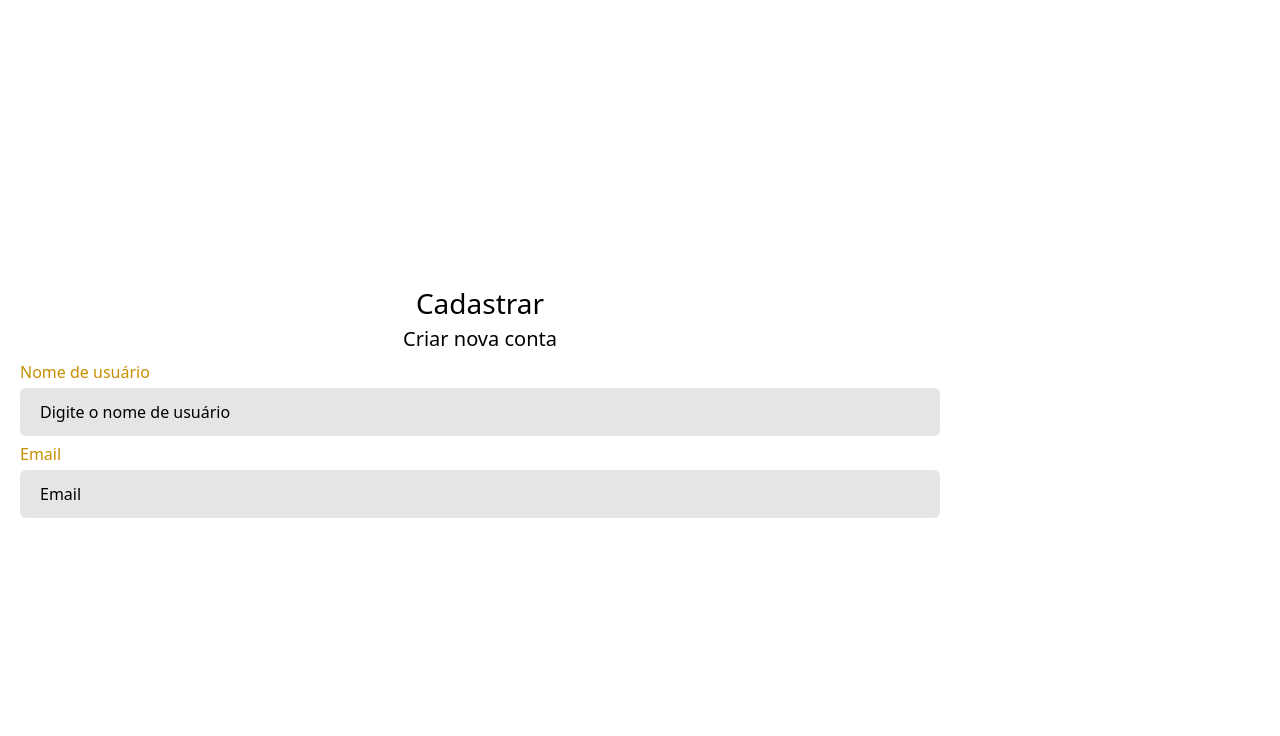
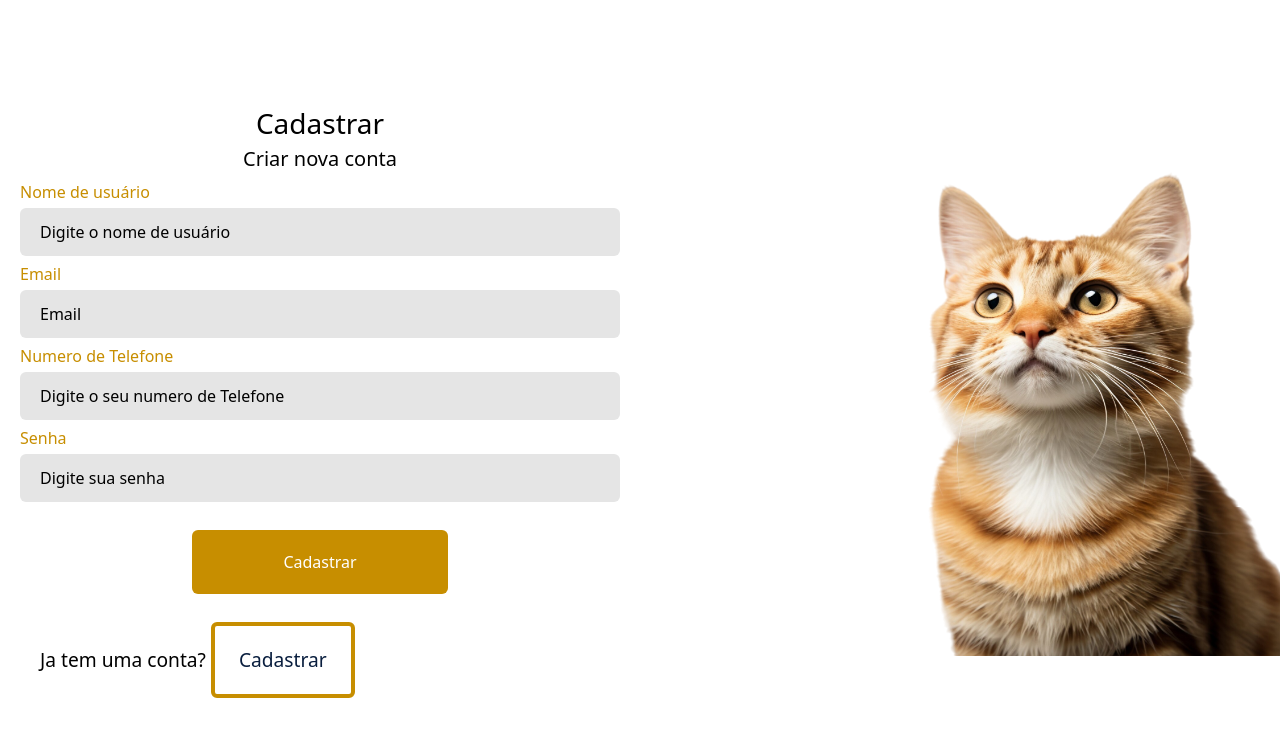
Before and after one commit to Amanda-Jr/AdocaoDeAnimais, a React (Vite) app in the folder web/: page /cadastro in a window 1280 px wide. Shown: the top 736 px of the page. Built offline with nearby package versions, Linux system fonts and the light colour scheme.

Commit message:
add tela cadastro

```diff
--- a/web/src/components/InputForm.tsx
+++ b/web/src/components/InputForm.tsx
@@ -2,6 +2,10 @@ import type { HTMLProps } from "react";
 import { twMerge } from "tailwind-merge";
 
 type InputFormProps = HTMLProps<HTMLInputElement>
+
+type ButtonProps = React.ButtonHTMLAttributes<HTMLButtonElement> & {
+  label: string;
+};
 
 export function InputForm(props: InputFormProps) {
   return (
@@ -16,3 +20,17 @@ export function InputForm(props: InputFormProps) {
     </div>
   );
 }
+
+export function Button({ label, className, ...rest }: ButtonProps) {
+  return (
+    <button
+      {...rest}
+      className={twMerge(
+        "bg-[#C78E00] w-3xs text-white font-medium py-5 px-6 rounded-[6px] transition-colors duration-200 hover:bg-[#a97600] disabled:opacity-50 mt-7 self-center",
+        className
+      )}
+    >
+      {label}
+    </button>
+  );
+}
--- a/web/src/pages/Cadastro/App.tsx
+++ b/web/src/pages/Cadastro/App.tsx
@@ -1,9 +1,9 @@
-import { InputForm } from "@/components/InputForm";
+import { Button, InputForm } from "@/components/InputForm";
 
 export default function Cadastro() {
   return (
     <div className="cadastro">
-      <form className="p-5 flex flex-col min-w-3/4">
+      <form className="p-5 flex flex-col min-w-2/4">
         <h1 className="text-center font-medium text-[1.75rem]">Cadastrar</h1>
         <p className="text-center font-medium text-[1.25rem]">
           Criar nova conta
@@ -14,7 +14,16 @@ export default function Cadastro() {
           id="username"
         />
         <InputForm label="Email" placeholder="Email" id="email"/>
+        <InputForm label="Numero de Telefone" placeholder="Digite o seu numero de Telefone" id="tel"/>
+        <InputForm label="Senha" placeholder="Digite sua senha" id="password"/>
+        <Button label="Cadastrar"/>
+        <p className="pl-5 text-start text-[1.2rem]">Ja tem uma conta?  <Button className="bg-white text-[#091E3E] w-1xs border-4 border-[#C78E00]" label="Cadastrar"/></p>
+
       </form>
+      <img className="h-auto max-w-md ms-auto" src="./src/images/cadastro/gatoCadastro.png" alt="image description"></img>
+
     </div>
+
   );
+
 }
```
